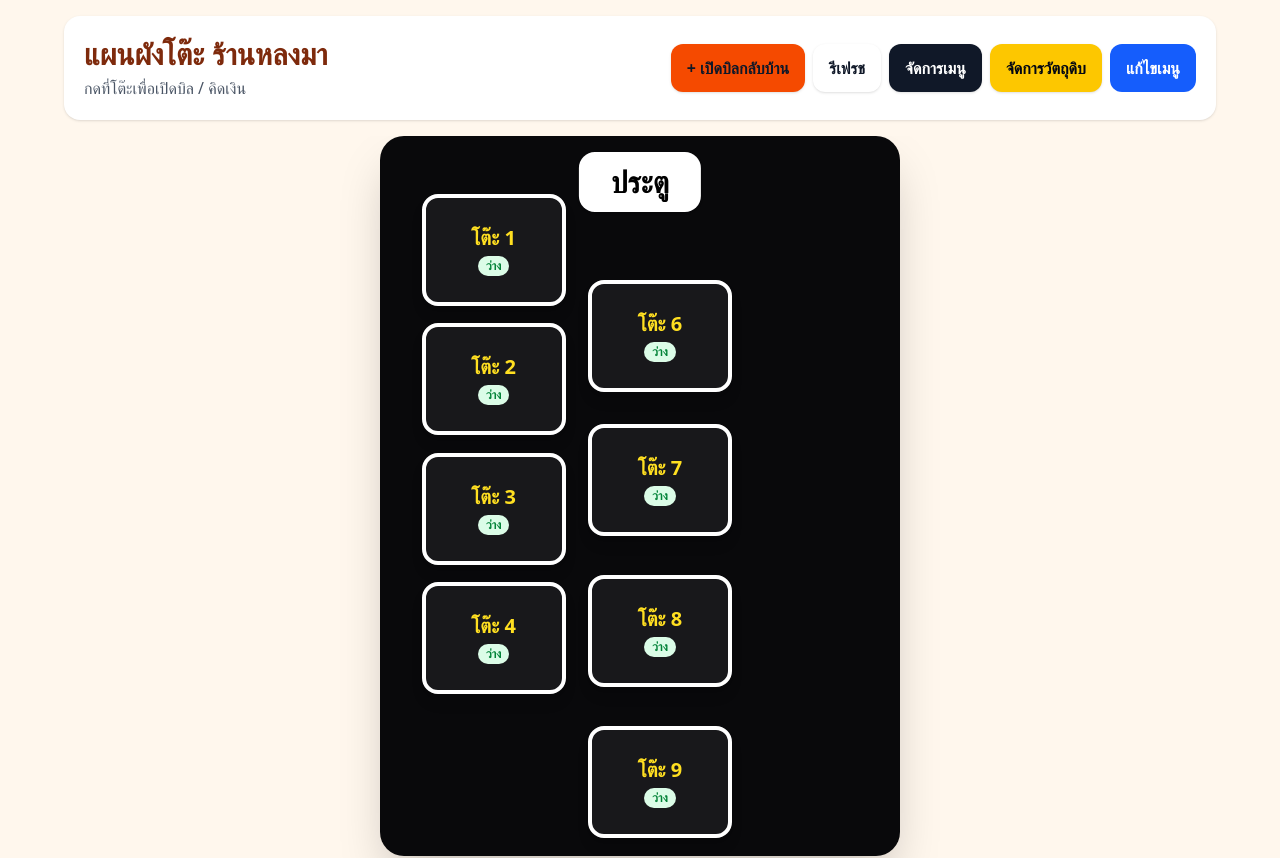
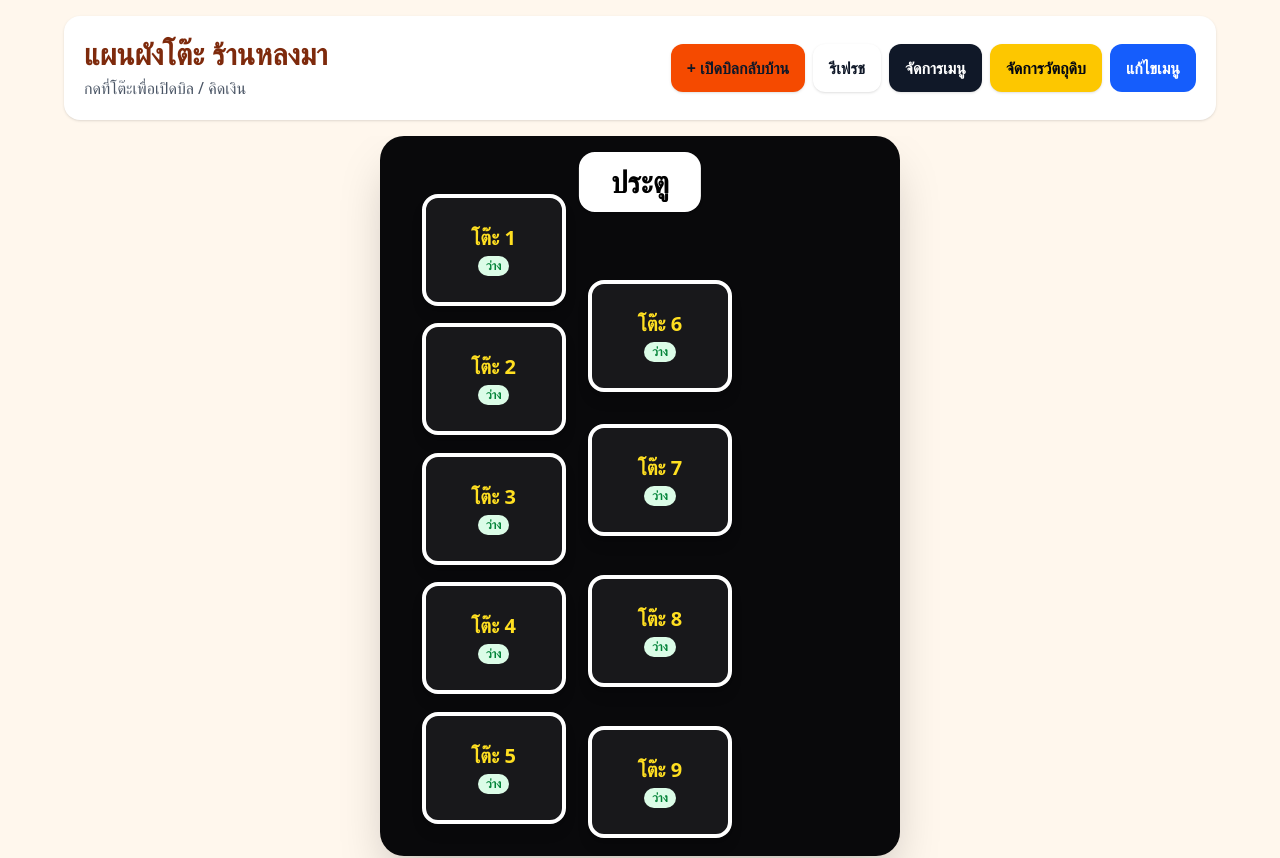
Before and after one commit to karneng888/lhongma-pos, a Next.js app: page /pos in a window 1280 px wide. Shown: the top 858 px of the page. Built offline with nearby package versions, Linux system fonts and the light colour scheme; no server answers; the database is empty.

Commit message:
updated 25

```diff
--- a/app/pos/page.tsx
+++ b/app/pos/page.tsx
@@ -22,7 +22,7 @@ const tableLayout = [
   { tableNo: "2", left: "8%", top: "26%" },
   { tableNo: "3", left: "8%", top: "44%" },
   { tableNo: "4", left: "8%", top: "62%" },
-  //{ tableNo: "5", left: "8%", top: "80%" },
+  { tableNo: "5", left: "8%", top: "80%" },
 
   { tableNo: "6", left: "40%", top: "20%" },
   { tableNo: "7", left: "40%", top: "40%" },
```
